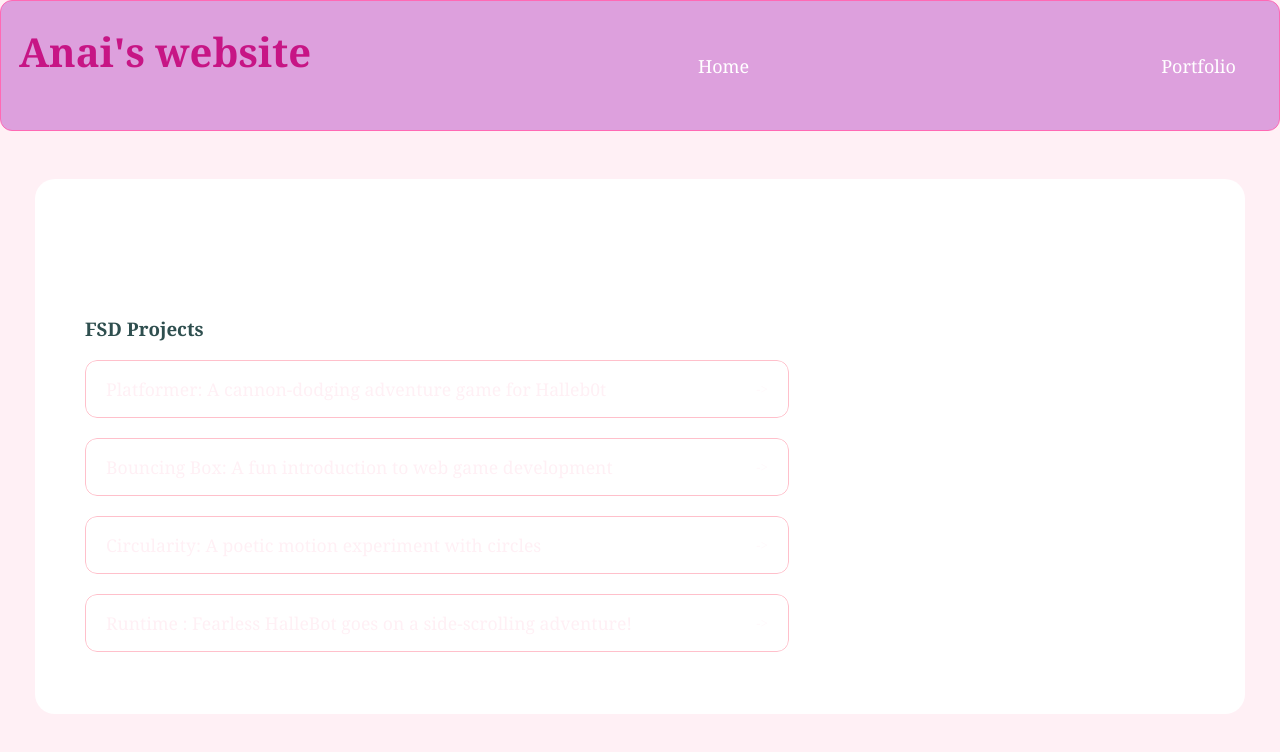
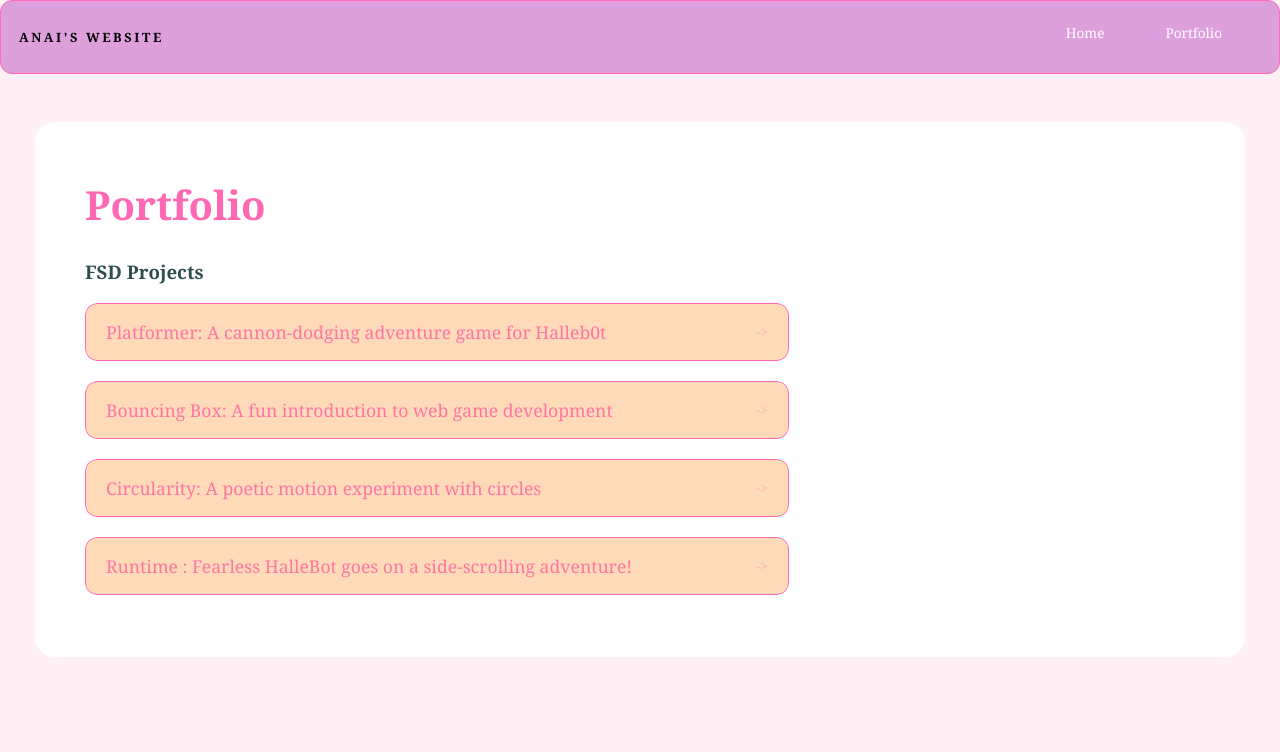
Before and after one commit to AnaiVill23/AnaiVill23.github.io, a plain HTML site: page portfolio.html in a window 1280 px wide. Drawn offline with Linux system fonts and the light colour scheme.

Commit message:
fixed website css

```diff
--- a/portfolio.html
+++ b/portfolio.html
@@ -2,8 +2,7 @@
 <html>
 
 <head>
-  <meta charset="UTF-8">
-  <meta name="viewport" content="width=device-width, initial-scale=1.0">
+
   <title>Anai's Website</title>
   <link rel="stylesheet" href="style.css">
 </head>
@@ -13,9 +12,12 @@
   <div id="all-contents">
     <nav>
       <h1> Anai's website</h1>
-      <a href="index.html">Home</a>
-      <a href="portfolio.html">Portfolio</a>
-    </nav>
+      <ul id="nav-ul">
+      <li class="nav-li"><a href="index.html">Home</a></li>
+      <li class="nav-li"><a href="portfolio.html">Portfolio</a></li>
+    </ul>
+  </nav>
+
 
     <main>
       <div class="content">
--- a/style.css
+++ b/style.css
@@ -14,19 +14,47 @@ nav {
   align-items: center;
   margin-bottom: 48px;
   padding: 16px 24px;
-  background: white;
   border: 1px solid hotpink;
   border-radius: 12px;
-}
-
-nav {
   background-color: plum;
   padding: 18px;
   text-align: center;
 }
+nav h1 {
+  margin: 0;
+  font-size: 0.8rem;
+  font-weight: 700;
+  text-transform: uppercase;
+  letter-spacing: 0.2em;
+  color: #000;
+}
 
+#nav-ul {
+  list-style: none;
+  display: flex;
+  gap: 8px;
+  margin: 0;
+  padding: 0;
+}
+
+.nav-li a {
+  color: white;
+  text-decoration: none;
+  font-size: 0.85rem;
+  font-weight: 500;
+  padding: 6px 14px;
+  border-radius: 8px;
+  transition:
+    background 0.25s ease,
+    color 0.25s ease;
+}
+
+.nav-li a:hover {
+  background: plum;
+  color: powderblue;
+}
 nav a {
-  color: white;
+  color: hotpink;
   margin-right: 25px;
   text-decoration: none;
   font-size: 18px;
@@ -70,7 +98,7 @@ p {
 #interests {
   margin-top: 25px;
   padding: 20px;
-  background-color: mistyrose;
+  background-color: beige;
   border-radius: 20px;
 }
 
@@ -85,7 +113,7 @@ li {
 }
 /* Portfolio styles */
 .content h1 {
-  color: white;
+  color: hotpink;
 }
 
 #portfolio {
@@ -108,12 +136,12 @@ li {
   justify-content: space-between;
   align-items: center;
   text-decoration: none;
-  color: lavenderblush;
+  color: rgb(255, 118, 164);
   padding: 16px 20px;
   font-size: 1.1rem;
   font-weight: 500;
-  background: white;
-  border: 1px solid pink;
+  background: peachpuff;
+  border: 1px solid hotpink;
   border-radius: 12px;
   transition:
     background 0.25s ease,
@@ -123,7 +151,7 @@ li {
 
 #portfolio a:hover {
   background: white;
-  color: lavenderblush;
+  color: rgb(255, 101, 152);
   transform: translateX(4px);
 }
 
```
Also changed, not shown: fsd-projects/platformer/platformer.js (+22 -10 lines), index.html (+7 -3 lines).
